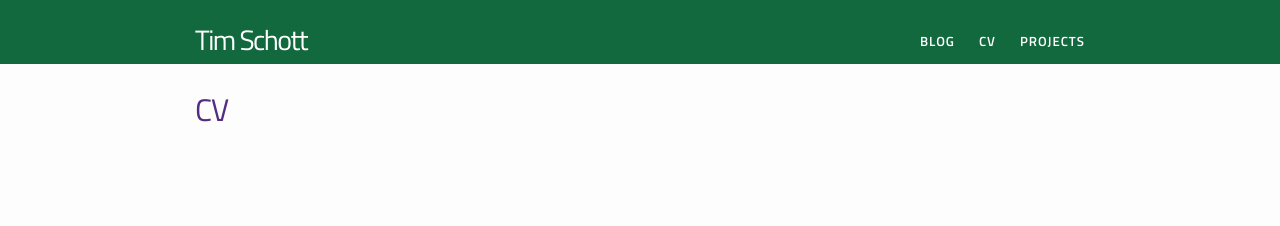
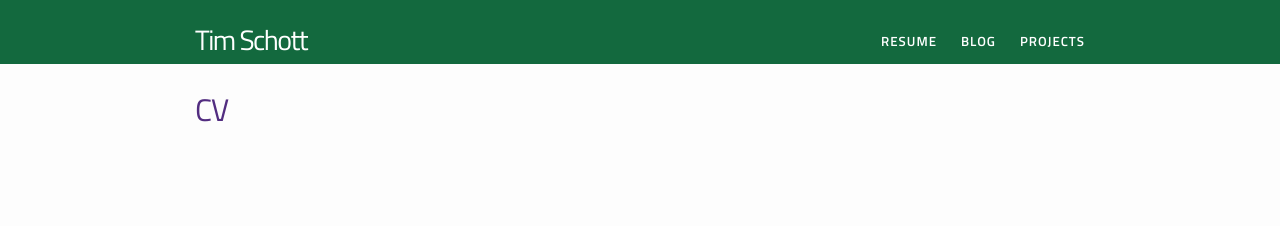
Before and after one commit to timschott/timschott.github.io, a Jekyll site: the page built from resume.md, in a window 1280 px wide. Shown: the top 226 px of the page. Built offline with Jekyll 4.4.1, drawn with Linux system fonts in a browser that asks for light colours.

Commit message:
to resume

```diff
--- a/_data/menu.yml
+++ b/_data/menu.yml
@@ -1,8 +1,8 @@
+- title: "Resume"
+  href: "/resume/"
+
 - title: "Blog"
   href: "/blog/"
-
-- title: "CV"
-  href: "/cv/"
 
 - title: "Projects"
   href: "/projects/"
```
Also changed, not shown: resume.md (renamed from cv.md).
